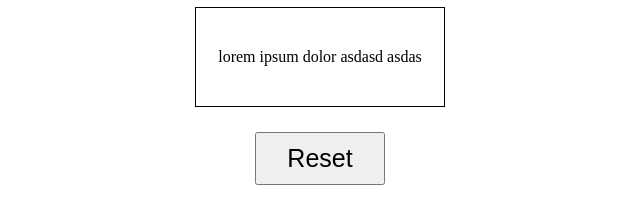
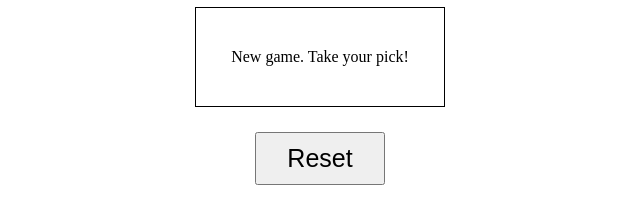
Before and after one commit to jbonganciso04/rock-paper-scissor, a plain HTML site: page index.html in a window 1280 px wide. Shown: the part 468-684 px from the top of the page, 320-960 px from the left. Drawn offline with Linux system fonts and the light colour scheme.

Commit message:
Change the placeholder text

```diff
--- a/index.html
+++ b/index.html
@@ -48,7 +48,7 @@
         <div class="main__results__section">
             <p>Results</p>
             <div class="result__box">
-                <p id="result__box__text">lorem ipsum dolor asdasd asdas</p>
+                <p id="result__box__text">New game. Take your pick!</p>
             </div>
         </div>
 
```
